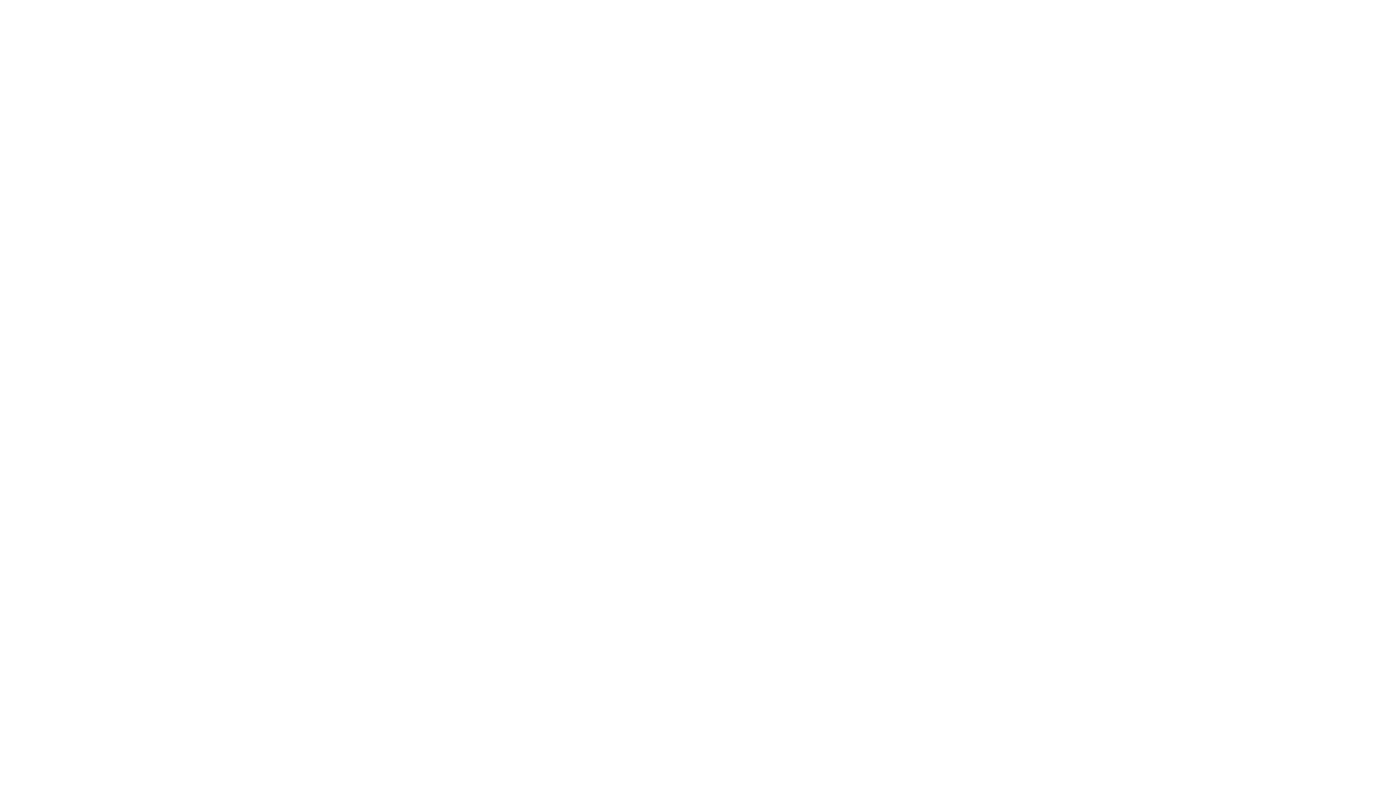
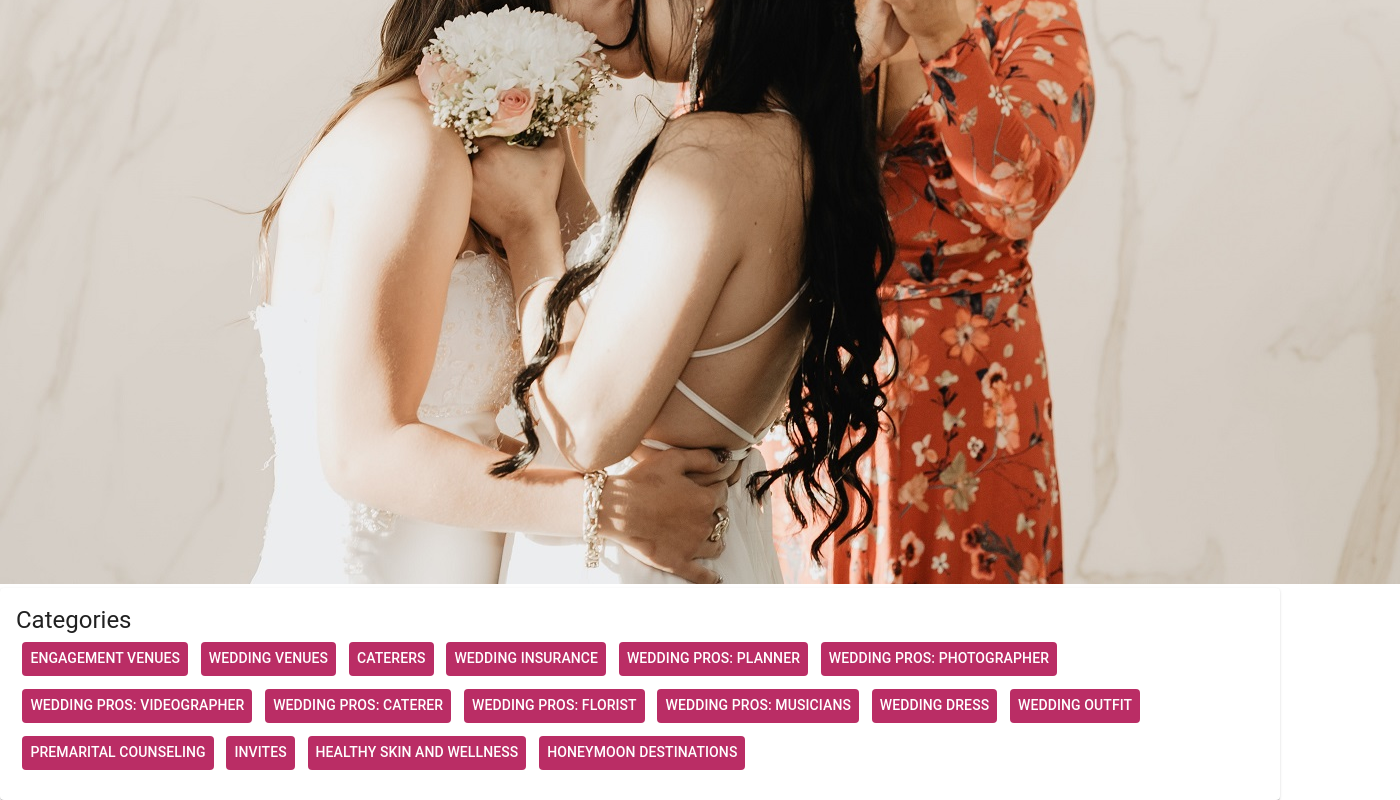
Before and after one commit to kscheltema/lunar_pink_guide, a React (Create React App) app: page / in a window 1280 px wide. Shown: the part 413-1213 px from the top of the page, 1400 px wide, since content can reach past the window. Before the commit the page ends 800 px from the top, so only its background shows below. Built offline with nearby package versions, Linux system fonts and the light colour scheme.

Commit message:
Home Page WIP
hero image, sea of dumb buttons, card css, css order

```diff
--- a/src/pages/Home.js
+++ b/src/pages/Home.js
@@ -1,15 +1,172 @@
 import MainHeader from "../ui/MainHeader";
-// import styles from "../ui/theme";
+import {
+  Box,
+  Button,
+  Card,
+  CardContent,
+  CardMedia,
+  Typography,
+} from "@material-ui/core";
+import hero from "../assets/same_sex_wedding_female.png";
+import styles from "../ui/theme";
 
 function Home() {
-  // const classes = styles();
+  const classes = styles();
+
   return (
-    <div
-    // className={classes.root}
-    >
+    <section>
       <MainHeader />
-      <p>blah</p>
-    </div>
+      <img src={hero} alt="same sex wedding female" />
+      <Card className={classes.cardHome}>
+        <Box className={classes.cardBox}>
+          <CardContent className={classes.cardContent}>
+            <Typography component="div" variant="h5">
+              Categories
+            </Typography>
+            <Button
+              className={classes.buttonAppBar}
+              // LinkComponent={NavLink}
+              // to="home"
+              name="engagement venues"
+            >
+              <Typography variant="subtitle2">engagement venues</Typography>
+            </Button>
+
+            <Button
+              className={classes.buttonAppBar}
+              // LinkComponent={NavLink}
+              // to="home"
+              name="wedding venues"
+            >
+              <Typography variant="subtitle2">wedding venues</Typography>
+            </Button>
+            <Button
+              className={classes.buttonAppBar}
+              // LinkComponent={NavLink}
+              // to="home"
+              name="caterers"
+            >
+              <Typography variant="subtitle2">caterers</Typography>
+            </Button>
+            <Button
+              className={classes.buttonAppBar}
+              // LinkComponent={NavLink}
+              // to="home"
+              name="wedding insurance"
+            >
+              <Typography variant="subtitle2">wedding insurance</Typography>
+            </Button>
+
+            <Button
+              className={classes.buttonAppBar}
+              // LinkComponent={NavLink}
+              // to="home"
+              name="wedding pros: planner"
+            >
+              <Typography variant="subtitle2">wedding pros: planner</Typography>
+            </Button>
+            <Button
+              className={classes.buttonAppBar}
+              // LinkComponent={NavLink}
+              // to="home"
+              name="wedding pros: photographer"
+            >
+              <Typography variant="subtitle2">
+                wedding pros: photographer
+              </Typography>
+            </Button>
+            <Button
+              className={classes.buttonAppBar}
+              // LinkComponent={NavLink}
+              // to="home"
+              name="wedding pros: videographer"
+            >
+              <Typography variant="subtitle2">
+                wedding pros: videographer
+              </Typography>
+            </Button>
+            <Button
+              className={classes.buttonAppBar}
+              // LinkComponent={NavLink}
+              // to="home"
+              name="wedding pros: caterer"
+            >
+              <Typography variant="subtitle2">wedding pros: caterer</Typography>
+            </Button>
+            <Button
+              className={classes.buttonAppBar}
+              // LinkComponent={NavLink}
+              // to="home"
+              name="wedding pros: florist"
+            >
+              <Typography variant="subtitle2">wedding pros: florist</Typography>
+            </Button>
+            <Button
+              className={classes.buttonAppBar}
+              // LinkComponent={NavLink}
+              // to="home"
+              name="wedding pros: musicians"
+            >
+              <Typography variant="subtitle2">
+                wedding pros: musicians
+              </Typography>
+            </Button>
+            <Button
+              className={classes.buttonAppBar}
+              // LinkComponent={NavLink}
+              // to="home"
+              name="wedding dress"
+            >
+              <Typography variant="subtitle2">wedding dress</Typography>
+            </Button>
+            <Button
+              className={classes.buttonAppBar}
+              // LinkComponent={NavLink}
+              // to="home"
+              name="wedding outfit"
+            >
+              <Typography variant="subtitle2">wedding outfit</Typography>
+            </Button>
+            <Button
+              className={classes.buttonAppBar}
+              // LinkComponent={NavLink}
+              // to="home"
+              name="premarital counseling"
+            >
+              <Typography variant="subtitle2">premarital counseling</Typography>
+            </Button>
+            <Button
+              className={classes.buttonAppBar}
+              // LinkComponent={NavLink}
+              // to="home"
+              name="invites"
+            >
+              <Typography variant="subtitle2">invites</Typography>
+            </Button>
+            <Button
+              className={classes.buttonAppBar}
+              // LinkComponent={NavLink}
+              // to="home"
+              name="healthy skin and wellness"
+            >
+              <Typography variant="subtitle2">
+                healthy skin and wellness
+              </Typography>
+            </Button>
+            <Button
+              className={classes.buttonAppBar}
+              // LinkComponent={NavLink}
+              // to="home"
+              name="honeymoon destinations"
+            >
+              <Typography variant="subtitle2">
+                honeymoon destinations
+              </Typography>
+            </Button>
+          </CardContent>
+        </Box>
+      </Card>
+    </section>
   );
 }
 
--- a/src/ui/theme.js
+++ b/src/ui/theme.js
@@ -3,8 +3,13 @@ import { createTheme, makeStyles } from "@material-ui/core/styles";
 export const theme = createTheme();
 
 const styles = makeStyles((theme) => ({
+  appBar: {
+    backgroundColor: "#ff94c2",
+    color: "#fff",
+  },
   buttonAppBar: {
     backgroundColor: "#ba2d65",
+    margin: "0.4rem",
     color: "#fff",
     "&:hover": {
       boxShadow: "0.25rem 0.25rem 0.25rem #ba2d65",
@@ -12,9 +17,15 @@ const styles = makeStyles((theme) => ({
       textDecoration: "none",
     },
   },
-  appBar: {
-    backgroundColor: "#ff94c2",
-    color: "#fff",
+  cardHome: {
+    display: "flex",
+  },
+  cardBox: {
+    display: "flex",
+    flexDirection: "column",
+  },
+  cardContent: {
+    flex: "1 0 auto",
   },
 }));
 
```
Also changed, not shown: src/assets/same_sex_wedding_female.png (added).
